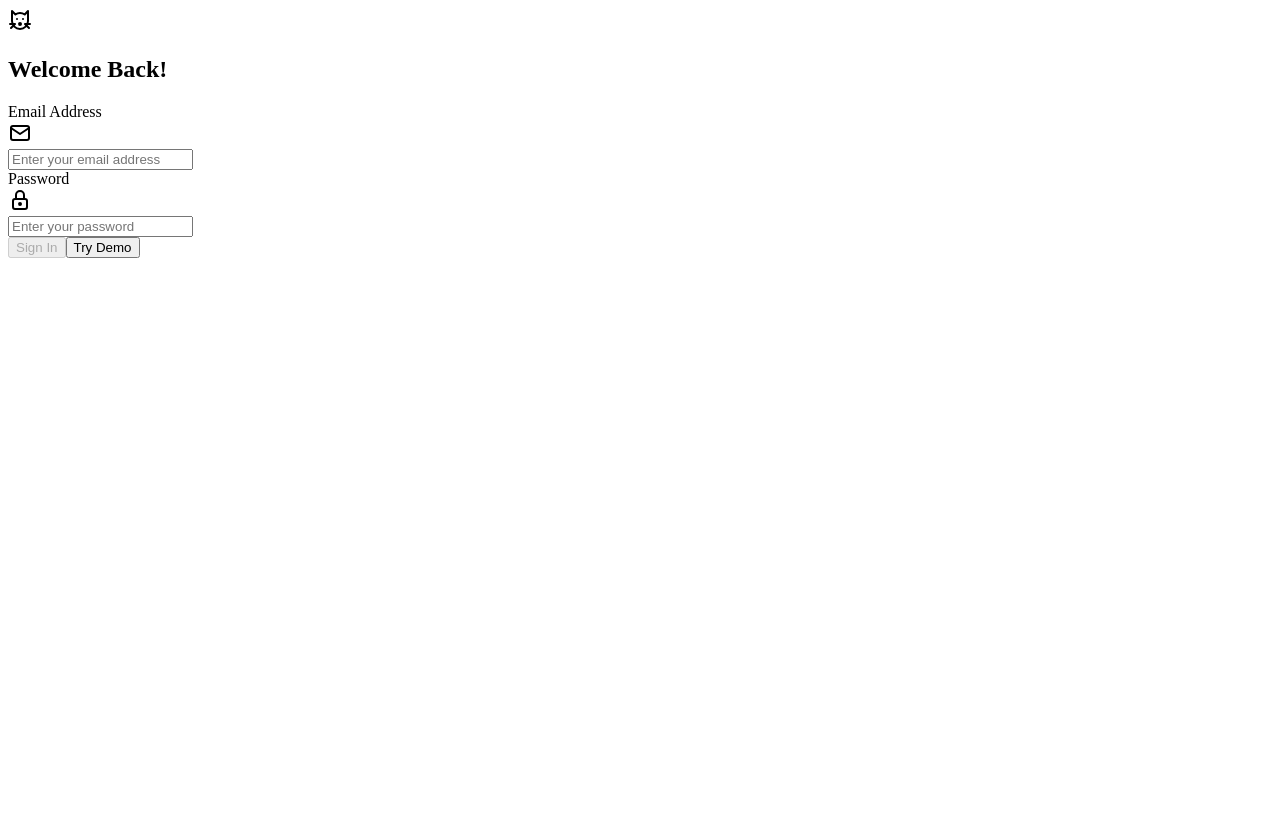
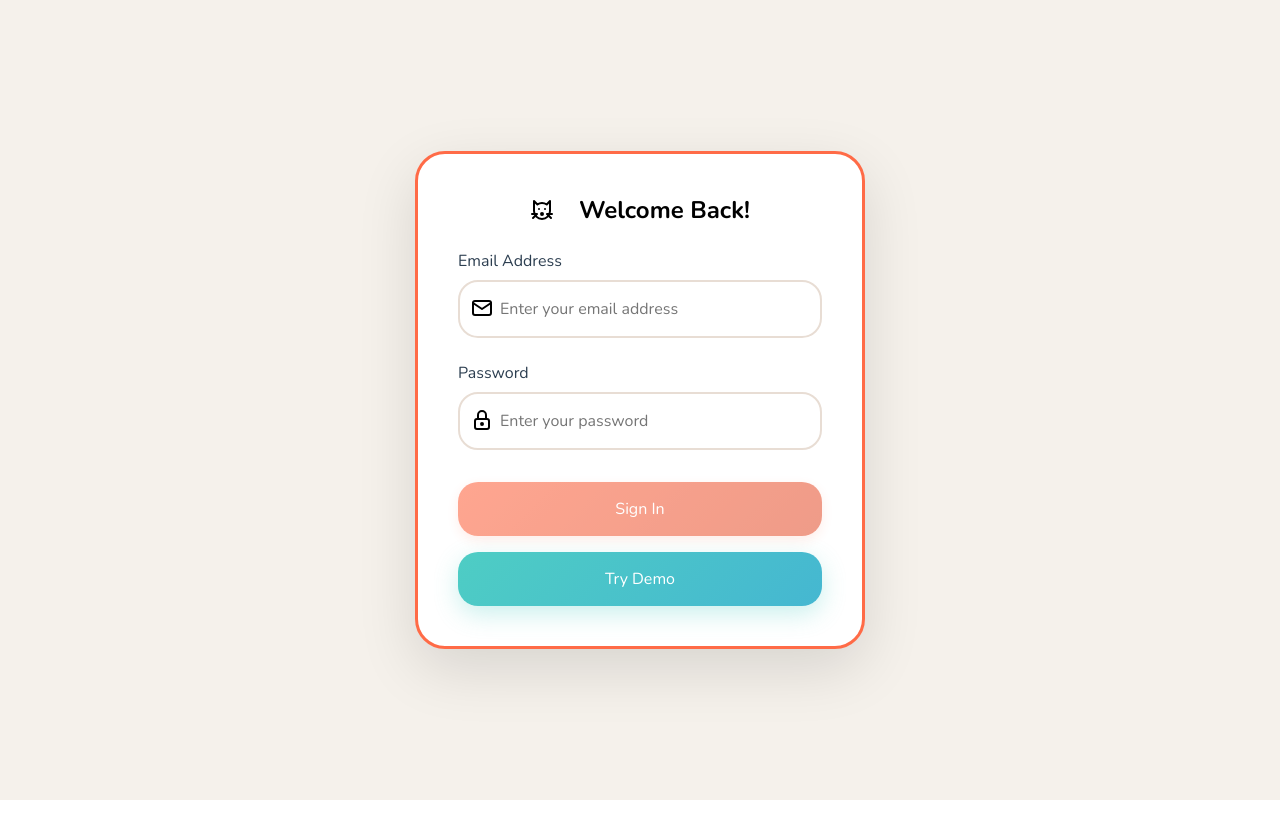
Before and after one commit to KrzysztofKoczy/Cati-App, an Angular app: page /login in a window 1280 px wide. Built offline with nearby package versions, Linux system fonts and the light colour scheme.

Commit message:
arrangement colors

```diff
--- a/src/app/app.component.scss
+++ b/src/app/app.component.scss
@@ -1,7 +1,7 @@
 .app-container {
   min-height: 100dvh;
   min-height: 100vh;
-  background: var(--primary-bg);
+  background: var(--Gray-100);
   display: flex;
   flex-direction: column;
 }
--- a/src/app/components/card/card.component.scss
+++ b/src/app/components/card/card.component.scss
@@ -4,11 +4,10 @@
   flex-direction: column;
   justify-content: space-between;
   height: 100%;
-  background: var(--card-bg);
+  background: var(--White);
   border-radius: var(--border-radius);
   padding: 24px;
   box-shadow: 0 8px 32px var(--shadow-light);
-  // cursor: pointer;
   overflow: hidden;
   border: 2px solid transparent;
   transition: all 0.4s cubic-bezier(0.4, 0, 0.2, 1);
@@ -22,26 +21,18 @@
   left: 0;
   right: 0;
   height: 4px;
-  background: linear-gradient(90deg, var(--accent-coral), var(--accent-teal));
+  background: linear-gradient(90deg, var(--Red-500), var(--Teal-500));
 }
 
 .card.favorited {
-  background: linear-gradient(135deg, #fff9e6 0%, #ffffff 100%);
-  border-color: var(--accent-coral);
+  background: linear-gradient(135deg, var(--Yellow-100) 0%, var(--White) 100%);
+  border-color: var(--Red-500);
 }
 
 .card.favorited::before {
-  background: linear-gradient(90deg, #ffd700, #ffed4e);
+  background: linear-gradient(90deg, var(--Yellow-500), var(--Yellow-300));
   height: 6px;
 }
-
-// .card:hover {
-  // box-shadow: 0 16px 48px var(--shadow-medium);
-// }
-
-// .card.favorited:hover {
-  // box-shadow: 0 20px 60px rgba(255, 107, 71, 0.25);
-// }
 
 .card-decoration {
   display: flex;
@@ -61,9 +52,9 @@
   opacity: 0.6;
 }
 
-.dot-1 { background: var(--accent-coral); }
-.dot-2 { background: var(--accent-teal); }
-.dot-3 { background: var(--accent-blue); }
+.dot-1 { background: var(--Red-500); }
+.dot-2 { background: var(--Teal-500); }
+.dot-3 { background: var(--Blue-500); }
 
 .favorite-btn {
   display: flex;
@@ -73,24 +64,24 @@
   height: 36px;
   border: none;
   border-radius: 50%;
-  background: rgba(255, 255, 255, 0.9);
-  color: var(--text-secondary);
+  background: var(--White);
+  color: var(--Gray-500);
   cursor: pointer;
   transition: all 0.3s ease;
   box-shadow: 0 4px 12px var(--shadow-light);
 }
 
 .favorite-btn:hover {
-  background: var(--accent-coral);
+  background: var(--Red-500);
   color: white;
   transform: scale(1.1);
 }
 
 .favorite-btn.favorited {
-  color: #8b4513;
+  color: var(--Red-900);
   transform: scale(1.05);
   box-shadow: 0 6px 20px rgba(255, 215, 0, 0.3);
-  background: linear-gradient(135deg, #ffd700, #ffed4e);
+  background: linear-gradient(135deg, var(--Yellow-500), var(--Yellow-300));
 }
 
 .favorite-btn.favorited:hover {
@@ -108,7 +99,7 @@
   flex-shrink: 0;
   width: 48px;
   height: 48px;
-  background: linear-gradient(135deg, var(--accent-teal), var(--accent-blue));
+  background: linear-gradient(135deg, var(--Teal-100), var(--Blue-600));
   border-radius: 16px;
   display: flex;
   align-items: center;
@@ -127,14 +118,14 @@
 }
 
 .card-title {
-  color: var(--accent-blue);
+  color: var(--Blue-500);
   margin-bottom: 8px;
 }
 
 .card-text {
   font-size: 14px;
   line-height: 1.6;
-  color: var(--text-primary);
+  color: var(--Gray-800);
 }
 
 .card-footer {
--- a/src/app/components/favorites/favorites.component.scss
+++ b/src/app/components/favorites/favorites.component.scss
@@ -18,7 +18,7 @@
 .header-icon {
   width: 52px;
   height: 52px;
-  background: linear-gradient(135deg, #ffd700, #ffed4e);
+  background: linear-gradient(135deg, var(--Yellow-500), var(--Yellow-300));
   border-radius: 20px;
   display: flex;
   align-items: center;
@@ -44,7 +44,7 @@
 .header-text h2 {
   font-size: 36px;
   font-weight: 800;
-  color: var(--text-primary);
+  color: var(--Gray-800);
   margin-bottom: 12px;
   position: relative;
 }
@@ -56,14 +56,14 @@
   left: 0;
   width: 260px;
   height: 4px;
-  background: linear-gradient(90deg, #ffd700, #ffed4e);
+  background: linear-gradient(90deg, var(--Yellow-500), var(--Yellow-300));
   border-radius: 4px;
 }
 
 .header-text p {
   font-size: 18px;
   margin-top: 16px;
-  color: var(--text-secondary);
+  color: var(--Gray-500);
 }
 
 .favorites-stats {
@@ -76,23 +76,23 @@
   display: flex;
   align-items: center;
   justify-content: center;
-  background: var(--card-bg);
+  background: var(--White);
   gap: 8px;
   padding: 12px 18px;
   border-radius: 16px;
   box-shadow: 0 4px 16px var(--shadow-light);
-  border: 2px solid var(--secondary-bg);
+  border: 2px solid var(--Gray-200);
 }
 
 .stat-number {
   font-size: 26px;
   font-weight: 800;
-  color: var(--accent-coral);
+  color: var(--Red-500);
   line-height: 1;
 }
 
 .stat-label {
-  color: var(--text-secondary);
+  color: var(--Gray-500);
 }
 
 .clear-btn {
@@ -108,11 +108,11 @@
   gap: 8px;
   font-family: inherit;
   box-shadow: 0 4px 16px rgba(255, 107, 71, 0.3);
-  background: linear-gradient(135deg, var(--accent-coral), #e55a3a);
+  background: linear-gradient(135deg, var(--Red-500), var(--Red-600));
 }
 
 .clear-btn:hover {
-  background: linear-gradient(135deg, #e55a3a, #d44926);
+  background: linear-gradient(135deg, var(--Red-600), var(--Red-800));
   transform: translateY(-2px);
   box-shadow: 0 6px 20px rgba(255, 107, 71, 0.4);
 }
@@ -133,7 +133,7 @@
   align-items: center;
   flex-direction: column;
   text-align: center;
-  color: var(--text-primary);
+  color: var(--Gray-800);
   padding: 60px 20px;
 }
 
@@ -163,14 +163,14 @@
 .empty-state h3 {
   font-size: 32px;
   margin-bottom: 16px;
-  color: var(--text-primary);
+  color: var(--Gray-800);
 }
 
 .empty-state p {
   font-size: 18px;
   opacity: 0.8;
   margin-bottom: 24px;
-  color: var(--text-secondary);
+  color: var(--Gray-500);
   max-width: 500px;
 }
 
--- a/src/app/components/login-page/login-page.component.scss
+++ b/src/app/components/login-page/login-page.component.scss
@@ -0,0 +1,143 @@
+.login-container {
+  display: flex;
+  justify-content: center;
+  align-items: center;
+  min-height: 100dvh;
+  min-height: 100vh;
+  padding: 24px;
+  background: var(--Gray-100);
+}
+
+.login-card {
+  background: var(--White);
+  border-radius: var(--border-radius-large);
+  padding: 40px;
+  box-shadow: 0 20px 60px var(--shadow-medium);
+  max-width: 450px;
+  width: 100%;
+  animation: floatUp 0.8s cubic-bezier(0.4, 0, 0.2, 1) forwards;
+  border: 3px solid var(--Red-500);
+  position: relative;
+}
+
+.login-header {
+  display: flex;
+  justify-content: space-between;
+  align-items: center;
+  padding-bottom: 24px;
+  white-space: nowrap;
+  max-width: 220px;
+  margin: auto;
+  overflow: hidden;
+}
+
+  // add animate to cat
+.header-icon {
+  width: auto;
+  height: 24px;
+}
+
+.form-group {
+  margin-bottom: 24px;
+}
+
+label {
+  display: block;
+  margin-bottom: 8px;
+  color: var(--Gray-800);
+  font-size: 16px;
+}
+
+.input-icon {
+  position: absolute;
+  width: auto;
+  z-index: 100;
+  padding-left: 12px;
+  padding-top: 4px;
+}
+
+.input-container {
+  position: relative;
+  display: flex;
+  align-items: center;
+}
+
+input {
+  width: 100%;
+  padding: 16px 16px 16px 40px;
+  border: 2px solid var(--Gray-200);
+  border-radius: var(--border-radius);
+  font-size: 1rem;
+  font-family: inherit;
+  transition: all 0.3s cubic-bezier(0.4, 0, 0.2, 1);
+  background: var(--White);
+  color: var(--Gray-800);
+}
+
+input:focus {
+  outline: none;
+  border-color: var(--Teal-500);
+  box-shadow: 0 0 0 4px rgba(78, 205, 196, 0.1);
+}
+
+input.error {
+  border-color: var(--Red-500);
+  box-shadow: 0 0 0 4px rgba(255, 107, 71, 0.1);
+}
+
+.error-message {
+  color: var(--Red-500);
+  font-size: 12px;
+  margin-top: 8px;
+}
+
+.button-group {
+  display: flex;
+  flex-direction: column;
+  gap: 16px;
+  margin-top: 32px;
+}
+
+button {
+  display: flex;
+  align-items: center;
+  justify-content: center;
+  font-family: inherit;
+  padding: 16px 24px;
+  border: none;
+  border-radius: var(--border-radius);
+  font-size: 16px;
+  cursor: pointer;
+  transition: all 0.3s cubic-bezier(0.4, 0, 0.2, 1);
+}
+
+.login-btn {
+  background: linear-gradient(135deg, var(--Red-500), var(--Red-600));
+  color: white;
+  box-shadow: 0 8px 24px rgba(255, 107, 71, 0.3);
+}
+
+.login-btn:hover:not(:disabled) {
+  background: linear-gradient(135deg, var(--Red-600), var(--Red-800));
+  transform: translateY(-2px);
+  box-shadow: 0 12px 32px rgba(255, 107, 71, 0.4);
+}
+
+.login-btn:disabled {
+  opacity: 0.6;
+  cursor: not-allowed;
+  transform: none;
+  box-shadow: 0 4px 12px rgba(255, 107, 71, 0.2);
+}
+
+.demo-btn {
+  background: linear-gradient(135deg, var(--Teal-500), var(--Blue-500));
+  color: white;
+  box-shadow: 0 8px 24px rgba(78, 205, 196, 0.3);
+}
+
+.demo-btn:hover {
+  background: linear-gradient(135deg, var(--Teal-500), var(--Teal-700));
+  transform: translateY(-2px);
+  box-shadow: 0 12px 32px rgba(78, 205, 196, 0.4);
+}
--- a/src/app/components/navigation/navigation.component.scss
+++ b/src/app/components/navigation/navigation.component.scss
@@ -5,10 +5,10 @@
 }
 
 .header {
-  background: var(--card-bg);
+  background: var(--White);
   box-shadow: 0 4px 20px var(--shadow-light);
   padding: 24px 0;
-  border-bottom: 3px solid var(--accent-coral);
+  border-bottom: 3px solid var(--Red-500);
 }
 
 .header-content {
@@ -29,7 +29,7 @@
 .brand-icon {
   width: 52px;
   height: 52px;
-  background: linear-gradient(135deg, var(--accent-coral), #e55a3a);
+  background: linear-gradient(135deg, var(--Red-300), var(--Red-800));
   border-radius: 18px;
   display: flex;
   align-items: center;
@@ -55,13 +55,13 @@
 .brand-text h1 {
   font-size: 28px;
   font-weight: 800;
-  color: var(--text-primary);
+  color: var(--Gray-800);
   line-height: 1.2;
 }
 
 .brand-text p {
   font-size: 12px;
-  color: var(--text-secondary);
+  color: var(--Gray-500);
   font-weight: 500;
 }
 
@@ -73,7 +73,7 @@
 
 .tabs {
   display: flex;
-  background: var(--secondary-bg);
+  background: var(--Gray-200);
   border-radius: var(--border-radius);
   gap: 6px;
   padding: 6px;
@@ -81,7 +81,7 @@
 
 .tab-btn {
   background: transparent;
-  color: var(--text-secondary);
+  color: var(--Gray-500);
   border: none;
   padding: 6px 20px;
   border-radius: 14px;
@@ -95,20 +95,20 @@
 }
 
 .tab-btn.active {
-  background: var(--card-bg);
-  color: var(--text-primary);
+  background: var(--White);
+  color: var(--Gray-800);
   box-shadow: 0 4px 16px var(--shadow-light);
   transform: translateY(-1px);
 }
 
 .tab-btn:hover:not(.active) {
   background: rgba(255, 255, 255, 0.5);
-  color: var(--text-primary);
+  color: var(--Gray-800);
   transform: translateY(-1px);
 }
 
 .tab-btn:focus {
-  outline: 2px solid var(--accent-teal);
+  outline: 2px solid var(--Teal-500);
   outline-offset: 2px;
 }
 
@@ -120,7 +120,7 @@
 .tab-count {
   display: flex;
   justify-content: center;
-  background: var(--accent-coral);
+  background: var(--Red-500);
   color: white;
   padding: 4px 8px;
   border-radius: 8px;
@@ -135,13 +135,13 @@
 }
 
 .favorites-count {
-  background: linear-gradient(135deg, #ffd700, #ffed4e);
-  color: #8b4513;
+  background: linear-gradient(135deg, var(--Yellow-500), var(--Yellow-300));
+  color: var(--Red-900);
   box-shadow: 0 2px 8px rgba(255, 215, 0, 0.3);
 }
 
 .logout-btn {
-  background: linear-gradient(135deg, var(--accent-coral), #e55a3a);
+  background: linear-gradient(135deg, var(--Red-500), var(--Red-600));
   color: white;
   border: none;
   padding: 12px 20px;
@@ -173,13 +173,13 @@
 }
 
 .logout-btn:hover {
-  background: linear-gradient(135deg, #e55a3a, #d44926);
+  background: linear-gradient(135deg, var(--Red-600), var(--Red-800));
   transform: translateY(-2px);
   box-shadow: 0 6px 20px rgba(255, 107, 71, 0.4);
 }
 
 .logout-btn:focus {
-  outline: 2px solid var(--accent-teal);
+  outline: 2px solid var(--Teal-500);
   outline-offset: 2px;
 }
 
--- a/src/styles.scss
+++ b/src/styles.scss
@@ -1 +1,141 @@
-/* You can add global styles to this file, and also import other style files */
+@import url("https://fonts.googleapis.com/css2?family=Nunito:wght@300;400;500;600;700;800&display=swap");
+
+* {
+  margin: 0;
+  padding: 0;
+  box-sizing: border-box;
+}
+
+:root {
+  --White: #ffffff;
+  --Black: #000000;
+
+  --Gray-50:   #f8f9fa;
+  --Gray-100:  #f5f1eb;
+  --Gray-200:  #e8ddd4;
+  --Gray-300:  #d3c6bb;
+  --Gray-500:  #7f8c8d;
+  --Gray-800:  #2c3e50;
+
+  --Blue-50:  #eaf6fa;
+  --Blue-100: #b6e6f3;
+  --Blue-500: #45b7d1;
+  --Blue-600: #2296ab;
+
+  --Red-100: #ffd6cc;
+  --Red-300: #ff822f;
+  --Red-500: #ff6b47;
+  --Red-600: #e55a3a;
+  --Red-700: #d94a1e;
+  --Red-800: #d44926;
+  --Red-900: #8b4513;
+
+  --Teal-100: #b8f6ef;
+  --Teal-500: #4ecdc4;
+  --Teal-700: #269b91;
+
+  --Yellow-100: #fff9e6;
+  --Yellow-200: #fff4b8;
+  --Yellow-300: #ffed4e;
+  --Yellow-500: #ffd700;
+  --Yellow-700: #e6b800;
+  --Yellow-900: #b38f00;
+
+  --shadow-light: rgba(0, 0, 0, 0.08);
+  --shadow-medium: rgba(0, 0, 0, 0.12);
+  --border-radius: 20px;
+  --border-radius-large: 30px;
+}
+
+body {
+  font-family: "Nunito", -apple-system, BlinkMacSystemFont, "Segoe UI", sans-serif;
+  background: var(--primary-bg);
+  min-height: 100dvh;
+  min-height: 100vh;
+}
+
+html {
+  scroll-behavior: smooth;
+}
+
+::-webkit-scrollbar {
+  width: 8px;
+}
+
+::-webkit-scrollbar-track {
+  background: var(--secondary-bg);
+  border-radius: 4px;
+}
+
+::-webkit-scrollbar-thumb {
+  background: var(--accent-coral);
+  border-radius: 4px;
+}
+
+::-webkit-scrollbar-thumb:hover {
+  background: var(--Red-600);
+}
+
+@keyframes swimUp {
+  from {
+    opacity: 0;
+    transform: translateY(60px) scale(0.8);
+  }
+  to {
+    opacity: 1;
+    transform: translateY(0) scale(1);
+  }
+}
+
+@keyframes gentleBounce {
+  0%,
+  20%,
+  50%,
+  80%,
+  100% {
+    transform: translateY(0);
+  }
+  40% {
+    transform: translateY(-8px);
+  }
+  60% {
+    transform: translateY(-4px);
+  }
+}
+
+@keyframes gentleWiggle {
+  0%,
+  7% {
+    transform: rotate(0deg);
+  }
+  15% {
+    transform: rotate(-8deg);
+  }
+  20% {
+    transform: rotate(5deg);
+  }
+  25% {
+    transform: rotate(-5deg);
+  }
+  30% {
+    transform: rotate(3deg);
+  }
+  35% {
+    transform: rotate(-2deg);
+  }
+  40%,
+  100% {
+    transform: rotate(0deg);
+  }
+}
+
+@keyframes floatUp {
+  0% {
+    opacity: 0;
+    transform: translateY(20px);
+  }
+  100% {
+    opacity: 1;
+    transform: translateY(0);
+  }
+}
```
Also changed, not shown: src/app/components/dashboard/dashboard.component.scss (+5 -5 lines).
